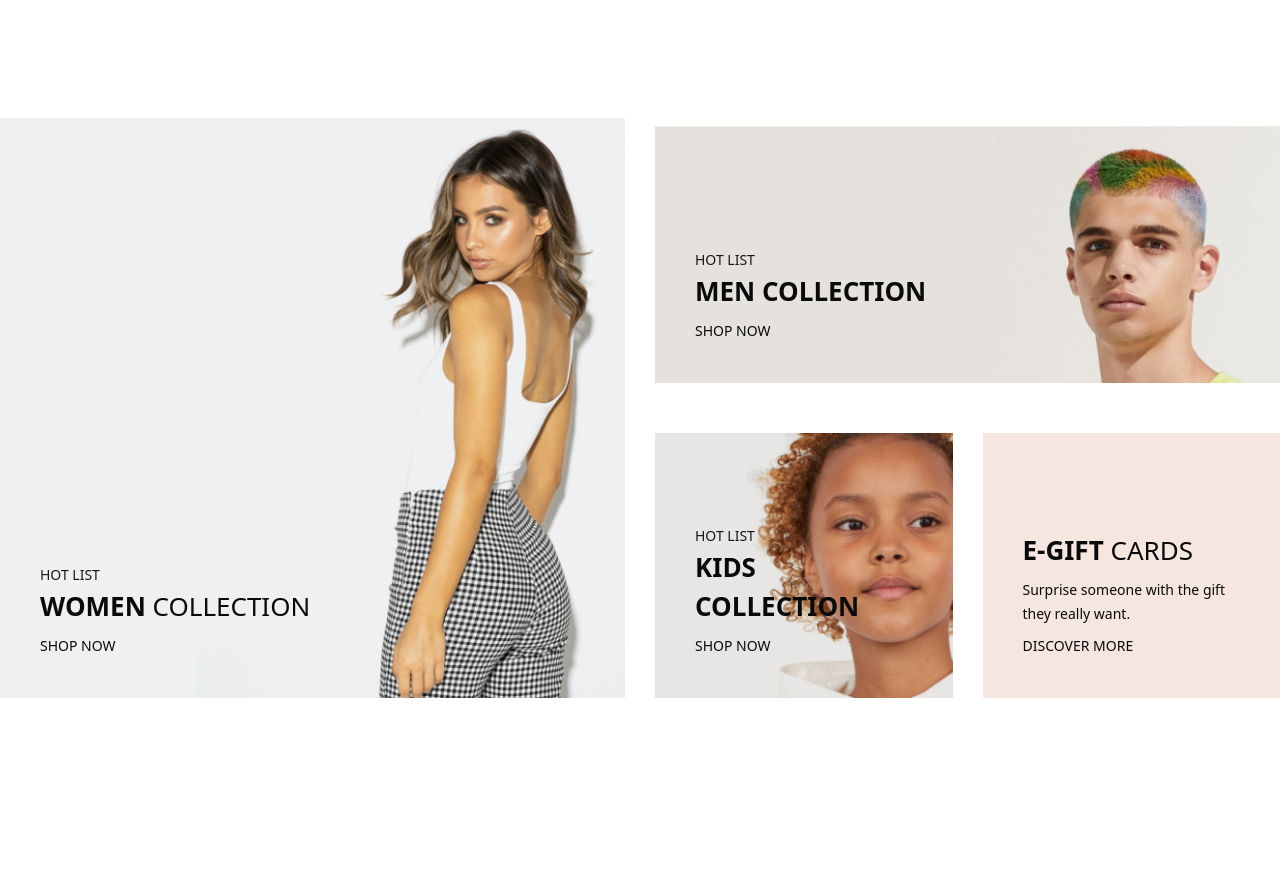
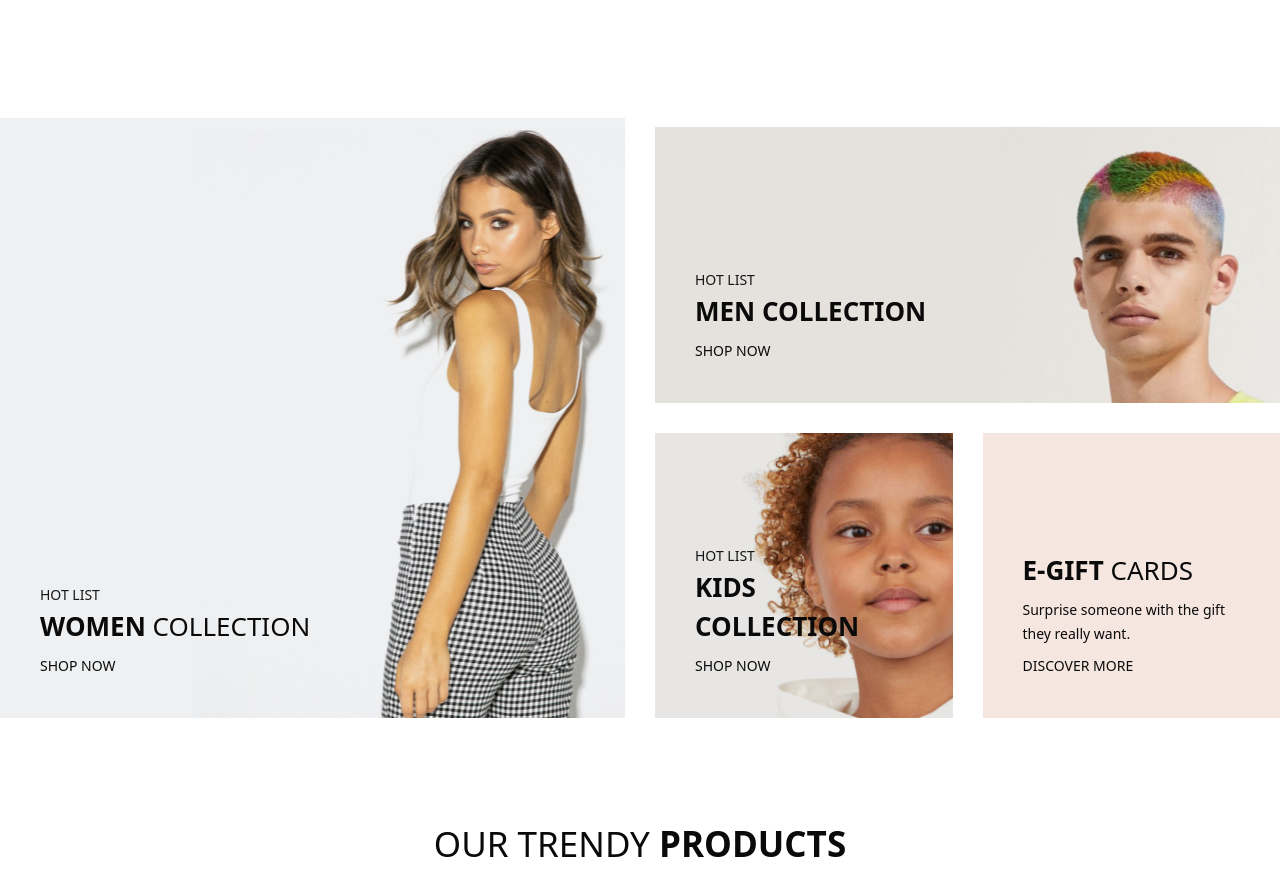
Before and after one commit to ayeshatahsin11/Uomo, a Next.js app: page / in a window 1280 px wide. Shown: the part 689-1559 px from the top of the page. Before the commit the page ends 1407 px from the top, so only its background shows below. Built offline with nearby package versions, Linux system fonts and the light colour scheme.

Commit message:
Product part started

```diff
--- a/src/app/(root)/page.jsx
+++ b/src/app/(root)/page.jsx
@@ -1,5 +1,6 @@
 import Banner from "@/components/home/Banner";
 import Category from "@/components/home/category/Category";
+import Products from "@/components/home/products/Products";
 import React from "react";
 
 const page = () => {
@@ -7,6 +8,7 @@ const page = () => {
     <>
       <Banner />
       <Category/>
+      <Products/>
     </>
   );
 };
--- a/src/components/home/category/Category.jsx
+++ b/src/components/home/category/Category.jsx
@@ -6,9 +6,9 @@ import Container from "@/components/layouts/container/Container";
 const Category = () => {
   return (
     <>
-      <section>
+      <section className="mt-25">
         <Container>
-          <div className="grid h-150 grid-cols-4 grid-rows-2 gap-7.5 mt-25">
+          <div className="grid h-150 grid-cols-4 grid-rows-2 gap-7.5">
             {categoryData?.map((item) => (
               <Items
                 key={item.id}
--- a/src/components/home/category/Items.jsx
+++ b/src/components/home/category/Items.jsx
@@ -4,7 +4,7 @@ const Items = ({ item, isFirst, isSecond, isFourth }) => {
   return (
     <>
       <div
-        className={`font-jost mb-5 w-full bg-cover! bg-center! bg-no-repeat! p-10 ${isFirst && "col-span-2 row-span-2"} ${isSecond && "col-span-2"} `}
+        className={`font-jost w-full bg-cover! bg-center! bg-no-repeat! p-10 ${isFirst && "col-span-2 row-span-2"} ${isSecond && "col-span-2"} `}
         style={{ background: `url(${item?.image?.src})` }}
       >
         <div className="flex h-full max-w-68.5 flex-col items-start justify-end">
--- /dev/null
+++ b/src/components/home/products/Products.jsx
@@ -0,0 +1,17 @@
+import Ttile from '@/components/layouts/common/Ttile'
+import Container from '@/components/layouts/container/Container'
+import React from 'react'
+
+const Products = () => {
+  return (
+   <>
+ <section className='mt-25'>
+     <Container>
+     <Ttile title1={"OUR TRENDY"} title2 = {"PRODUCTS"} />
+  </Container>
+ </section>
+   </>
+  )
+}
+
+export default Products
--- /dev/null
+++ b/src/components/layouts/common/Ttile.jsx
@@ -0,0 +1,11 @@
+import React from "react";
+
+const Ttile = ({ title1, title2 }) => {
+  return (
+    <h2 className="font-jost text-center text-[35px]">
+      {title1} <span className="font-bold">{title2}</span>
+    </h2>
+  );
+};
+
+export default Ttile;
```
